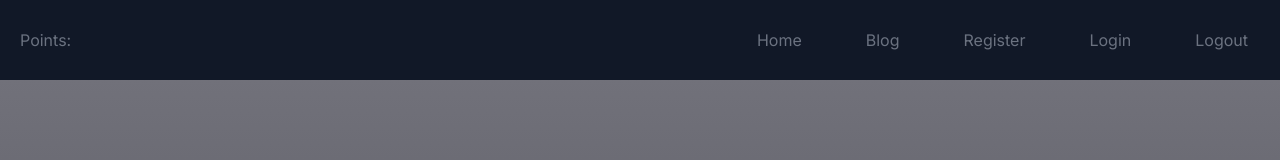
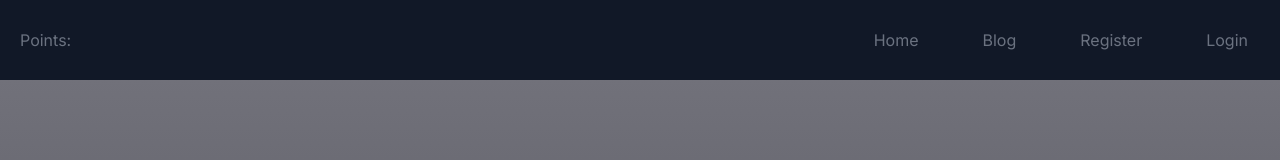
Before and after one commit to rkawk1234/Live-Score, a React (Create React App) app in the folder client/: page /register in a window 1280 px wide. Shown: the top 160 px of the page. Built offline with nearby package versions, Linux system fonts and the light colour scheme; a web font is replaced by a local one.

Commit message:
server.js app.js fixed
app() re-renders fine everytime logout clicked using useState

```diff
--- a/client/src/App.js
+++ b/client/src/App.js
@@ -6,6 +6,7 @@ import Register from './components/register';
 import Blog from './components/blog';
 // import {useState,useEffect} from 'react'
 import jwt_decode from 'jwt-decode'
+import {useState} from 'react'
 // import {useState } from 'react'
 
 // function useForceUpdate(){
@@ -26,6 +27,10 @@ function App() {
     user = {}
   }
   console.log(user)
+
+  const [bool,setBool] = useState(token)
+
+
 
 
 
@@ -56,15 +61,16 @@ function App() {
             <Link to='/register'>Register</Link>
           </li>
 
-          <li className='px-8 my-auto cursor-pointer capitalize font-medium text-gray-500 hover:scale-125 duration-200'>
+           {!bool &&<li className='px-8 my-auto cursor-pointer capitalize font-medium text-gray-500 hover:scale-125 duration-200'>
             <Link to='/login'>Login</Link>
-          </li>
+          </li>}
 
-          <li className='px-8 my-auto cursor-pointer capitalize font-medium text-gray-500 hover:scale-125 duration-200'
+          {bool &&<li className='px-8 my-auto cursor-pointer capitalize font-medium text-gray-500 hover:scale-125 duration-200'
               onClick={()=>{
                 localStorage.clear()
+                setBool(!bool)
 
-              }}><Link to='/login'>Logout</Link></li>
+              }}><Link to='/login'>Logout</Link></li>}
 
 
         </ul>
--- a/client/src/components/register/index.js
+++ b/client/src/components/register/index.js
@@ -9,12 +9,13 @@ const Register = () => {
     const [name, setName ] = useState('')
     const [email, setEmail ] = useState('')
     const [password, setPassword] = useState('')
-    var points = 0
-    var visits = 0
+
 
 
 
     async function registerUser(event) {
+        var points = 0
+        var visits = 0
 		event.preventDefault()
 
 		const response = await fetch('http://localhost:1337/api/register', {
```
Also changed, not shown: 1 other file (tests, documents, lock files or other folders).
